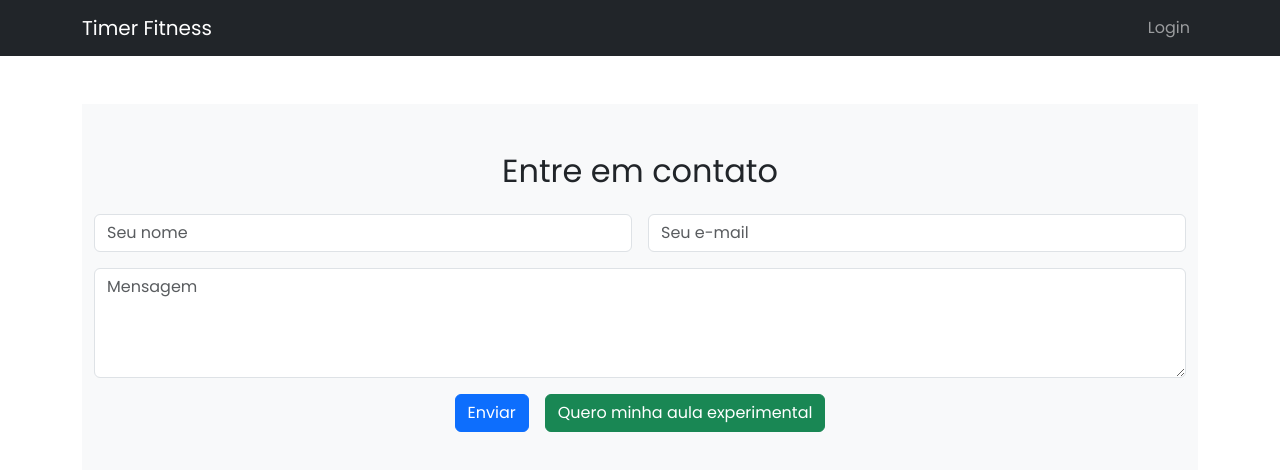
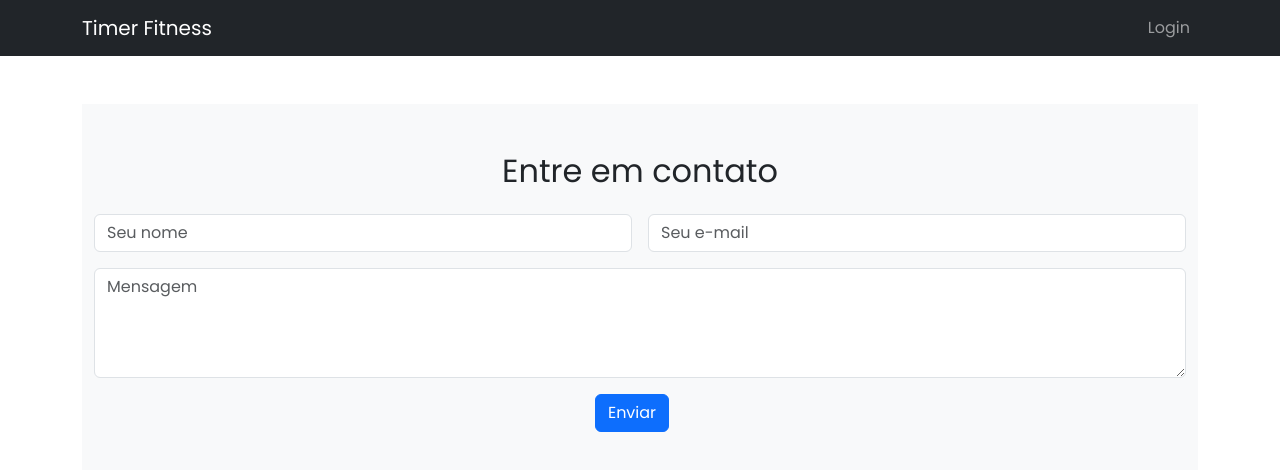
Before and after one commit to brenojbarbosa/Gerenciador-Academia, a Next.js app: page /contato in a window 1280 px wide. Shown: the top 470 px of the page. Built offline with nearby package versions, Linux system fonts and the light colour scheme.

Commit message:
alterando pagina contato

```diff
--- a/app/components/Contato/index.tsx
+++ b/app/components/Contato/index.tsx
@@ -67,14 +67,7 @@ export default function Contato() {
             <button type="submit" className="btn btn-primary me-3">
               Enviar
             </button>
-            <a
-              href="https://wa.me/5531997933051?text=Olá,%20gostaria%20de%20me%20inscrever%20na%20aula%20experimental%20da%20Timer%20Fitness."
-              target="_blank"
-              rel="noopener noreferrer"
-              className="btn btn-success"
-            >
-              Quero minha aula experimental
-            </a>
+
           </div>
         </form>
       </div>
```
